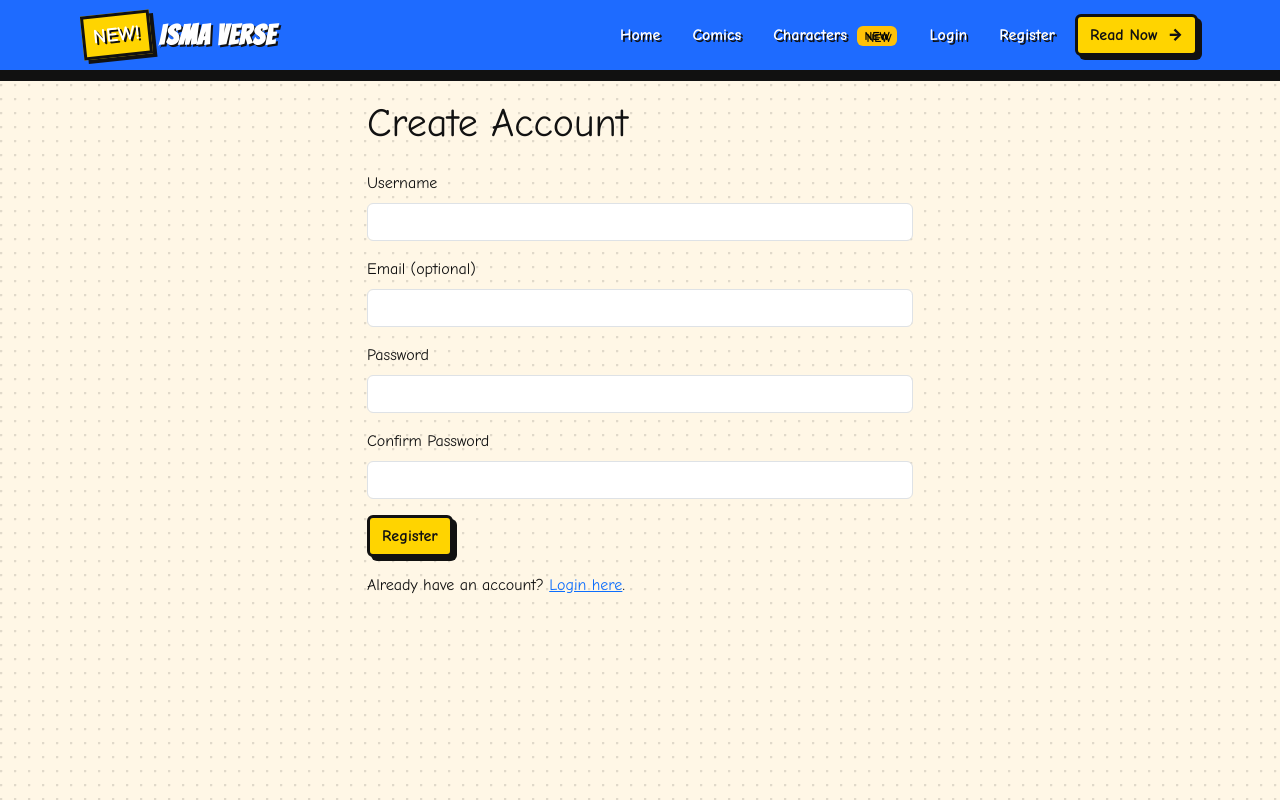
After one commit to fjawed92/IsmaVerse, a Flask app: page /auth/register in a window 1280 px wide. The commit adds this page. Run offline with Flask 3, Linux system fonts and the light colour scheme.

Commit message:
Add user authentication support

```diff
--- a/app/extensions.py
+++ b/app/extensions.py
@@ -1,5 +1,7 @@
+from flask_login import LoginManager
+from flask_migrate import Migrate
 from flask_sqlalchemy import SQLAlchemy
-from flask_migrate import Migrate
 
 db = SQLAlchemy()
 migrate = Migrate()
+login_manager = LoginManager()
--- a/app/models/__init__.py
+++ b/app/models/__init__.py
@@ -1,2 +1,3 @@
 from .comic import Comic
 from .character import Character
+from .user import User
--- /dev/null
+++ b/app/templates/auth/register.html
@@ -0,0 +1,29 @@
+{% extends "base.html" %}
+{% block title %}Register | IsmaVerse{% endblock %}
+{% block content %}
+<div class="row justify-content-center">
+  <div class="col-md-6">
+    <h1 class="mb-4">Create Account</h1>
+    <form method="POST">
+      <div class="mb-3">
+        <label for="username" class="form-label">Username</label>
+        <input type="text" class="form-control" id="username" name="username" required>
+      </div>
+      <div class="mb-3">
+        <label for="email" class="form-label">Email (optional)</label>
+        <input type="email" class="form-control" id="email" name="email">
+      </div>
+      <div class="mb-3">
+        <label for="password" class="form-label">Password</label>
+        <input type="password" class="form-control" id="password" name="password" required>
+      </div>
+      <div class="mb-3">
+        <label for="confirm_password" class="form-label">Confirm Password</label>
+        <input type="password" class="form-control" id="confirm_password" name="confirm_password" required>
+      </div>
+      <button type="submit" class="btn btn-comic-cta">Register</button>
+      <p class="mt-3">Already have an account? <a href="{{ url_for('auth.login') }}">Login here</a>.</p>
+    </form>
+  </div>
+</div>
+{% endblock %}
--- a/app/templates/base.html
+++ b/app/templates/base.html
@@ -59,6 +59,22 @@
           </a>
         </li>
 
+        {% if current_user.is_authenticated %}
+        <li class="nav-item">
+          <span class="nav-link comic-link">Hi, {{ current_user.username }}</span>
+        </li>
+        <li class="nav-item">
+          <a class="nav-link comic-link" href="{{ url_for('auth.logout') }}">Logout</a>
+        </li>
+        {% else %}
+        <li class="nav-item">
+          <a class="nav-link comic-link" href="{{ url_for('auth.login') }}">Login</a>
+        </li>
+        <li class="nav-item">
+          <a class="nav-link comic-link" href="{{ url_for('auth.register') }}">Register</a>
+        </li>
+        {% endif %}
+
         <!-- PRIMARY CTA -->
         <li class="nav-item mt-2 mt-lg-0">
           <a class="btn btn-comic-cta" href="{{ url_for('comics.list_comics') }}">
@@ -76,6 +92,16 @@
      MAIN CONTENT
 ===================== -->
 <main class="container py-4">
+  {% with messages = get_flashed_messages(with_categories=true) %}
+    {% if messages %}
+      {% for category, message in messages %}
+        <div class="alert alert-{{ category }} alert-dismissible fade show" role="alert">
+          {{ message }}
+          <button type="button" class="btn-close" data-bs-dismiss="alert" aria-label="Close"></button>
+        </div>
+      {% endfor %}
+    {% endif %}
+  {% endwith %}
   {% block content %}{% endblock %}
 </main>
 
--- /dev/null
+++ b/app/views/auth_routes.py
@@ -0,0 +1,75 @@
+from flask import Blueprint, flash, redirect, render_template, request, url_for
+from flask_login import current_user, login_required, login_user, logout_user
+
+from ..extensions import db
+from ..models.user import User
+
+auth_bp = Blueprint("auth", __name__, url_prefix="/auth")
+
+
+@auth_bp.route("/register", methods=["GET", "POST"])
+def register():
+    if current_user.is_authenticated:
+        return redirect(url_for("main.home"))
+
+    if request.method == "GET":
+        return render_template("auth/register.html")
+
+    username = request.form.get("username", "").strip()
+    email = request.form.get("email", "").strip() or None
+    password = request.form.get("password", "")
+    confirm = request.form.get("confirm_password", "")
+
+    if not username or not password:
+        flash("Username and password are required.", "danger")
+        return redirect(url_for("auth.register"))
+
+    if password != confirm:
+        flash("Passwords do not match.", "danger")
+        return redirect(url_for("auth.register"))
+
+    existing = User.query.filter(
+        db.or_(User.username == username, User.email == email)
+    ).first()
+    if existing:
+        flash("Username or email already in use.", "danger")
+        return redirect(url_for("auth.register"))
+
+    user = User(username=username, email=email)
+    user.set_password(password)
+    db.session.add(user)
+    db.session.commit()
+
+    login_user(user)
+    flash("Account created and logged in!", "success")
+    return redirect(url_for("main.home"))
+
+
+@auth_bp.route("/login", methods=["GET", "POST"])
+def login():
+    if current_user.is_authenticated:
+        return redirect(url_for("main.home"))
+
+    if request.method == "GET":
+        return render_template("auth/login.html")
+
+    username = request.form.get("username", "").strip()
+    password = request.form.get("password", "")
+
+    user = User.query.filter_by(username=username).first()
+    if not user or not user.check_password(password):
+        flash("Invalid username or password.", "danger")
+        return redirect(url_for("auth.login"))
+
+    login_user(user)
+    flash("Welcome back!", "success")
+    next_page = request.args.get("next")
+    return redirect(next_page or url_for("main.home"))
+
+
+@auth_bp.route("/logout")
+@login_required
+def logout():
+    logout_user()
+    flash("You have been logged out.", "info")
+    return redirect(url_for("main.home"))
--- a/requirements.txt
+++ b/requirements.txt
@@ -5,6 +5,7 @@ colorama==0.4.6
 Flask==3.1.2
 Flask-Migrate==4.1.0
 Flask-SQLAlchemy==3.1.1
+Flask-Login==0.6.3
 greenlet==3.2.4
 importlib_metadata==8.7.0
 itsdangerous==2.2.0
```
Also changed, not shown: app/__init__.py (+6 -1 lines), app/models/user.py (added, +30 -0 lines), app/templates/auth/login.html (added, +21 -0 lines), app/views/admin_routes.py (+9 -0 lines).
